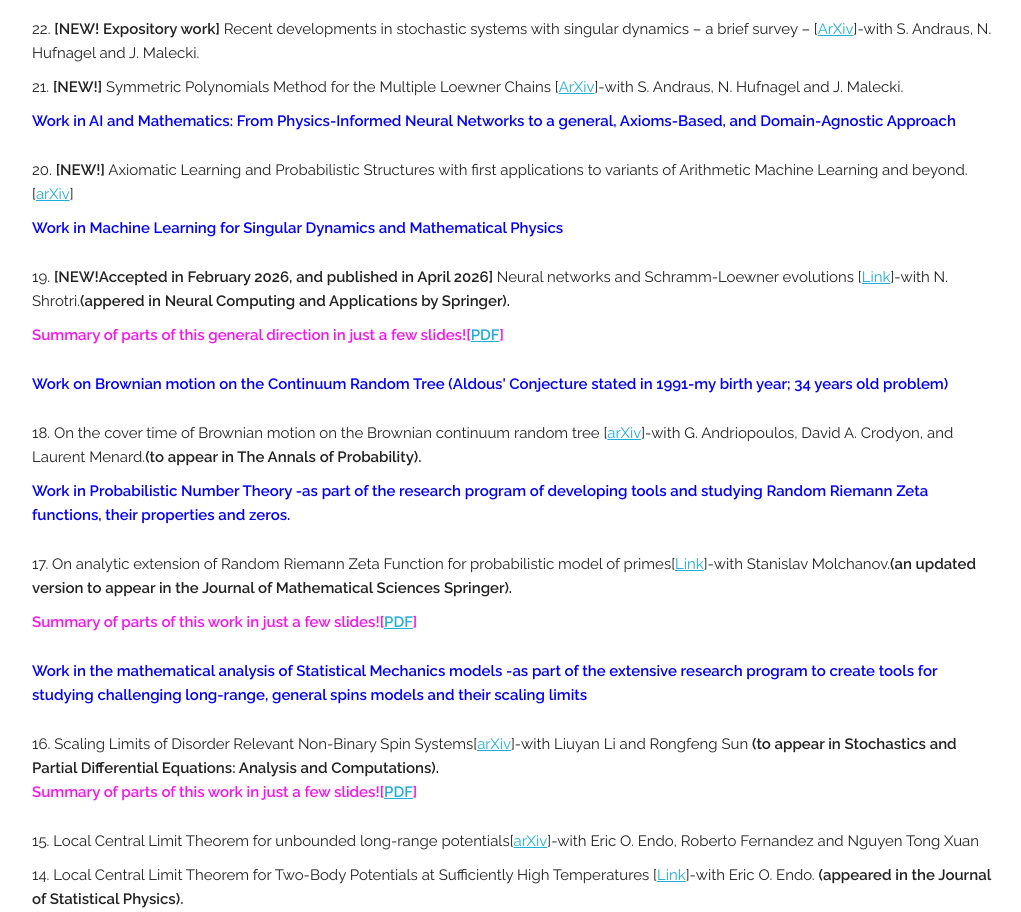
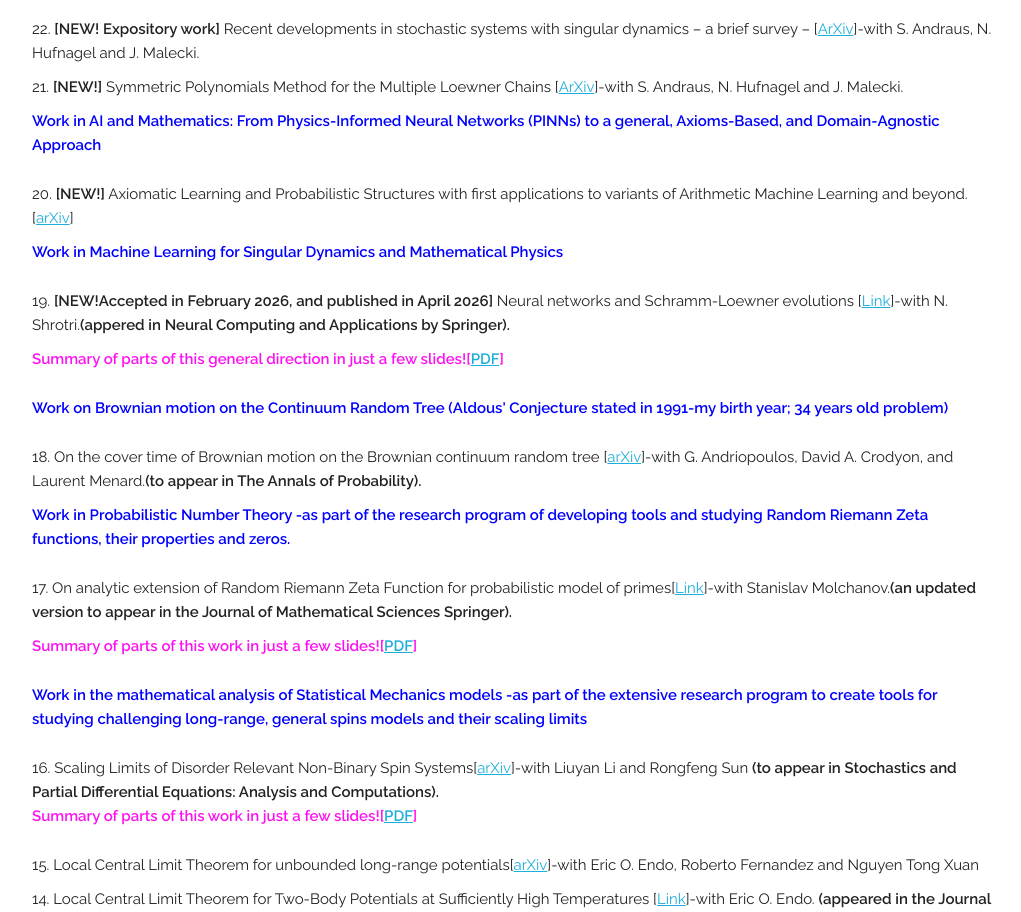
Before and after one commit to VladMargarint/vladmargarint.github.io, a plain HTML site: page index.html in a window 1280 px wide. Shown: the part 4130-5042 px from the top of the page, without its empty margins (128-1149 px from the left). Drawn offline with Linux system fonts and the light colour scheme; a web font is replaced by a local one.

Commit message:
Update index.html

```diff
--- a/index.html
+++ b/index.html
@@ -178,7 +178,7 @@ For more details, see paper (16).-->
 
 	 <li> <b>[NEW!]</b> Symmetric Polynomials Method for the Multiple Loewner Chains [<a  href="https://arxiv.org/pdf/2610.26716">ArXiv</a>]-with S. Andraus, N. Hufnagel and J. Malecki.</li>
 
-	      <h6><b> <p style="color: #0000FF">Work in AI and Mathematics: From Physics-Informed Neural Networks to a general, Axioms-Based, and Domain-Agnostic Approach </b> </h6>
+	      <h6><b> <p style="color: #0000FF">Work in AI and Mathematics: From Physics-Informed Neural Networks (PINNs) to a general, Axioms-Based, and Domain-Agnostic Approach </b> </h6>
 
       <li> <b>[NEW!]</b>  Axiomatic Learning and Probabilistic Structures with first
 applications to variants of Arithmetic Machine Learning and beyond.[<a  href="https://arxiv.org/abs/2610.36601">arXiv</a>]</li>
```
